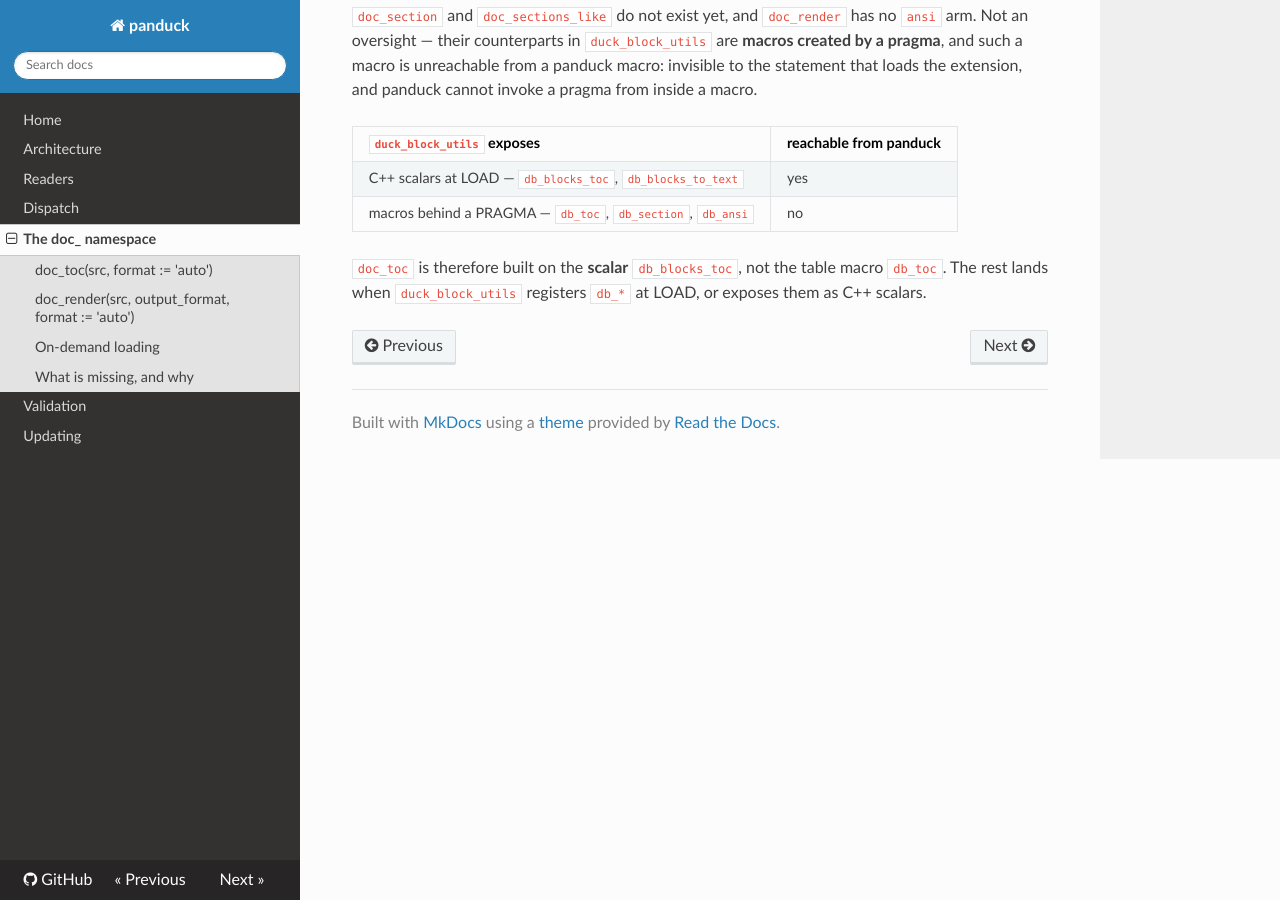
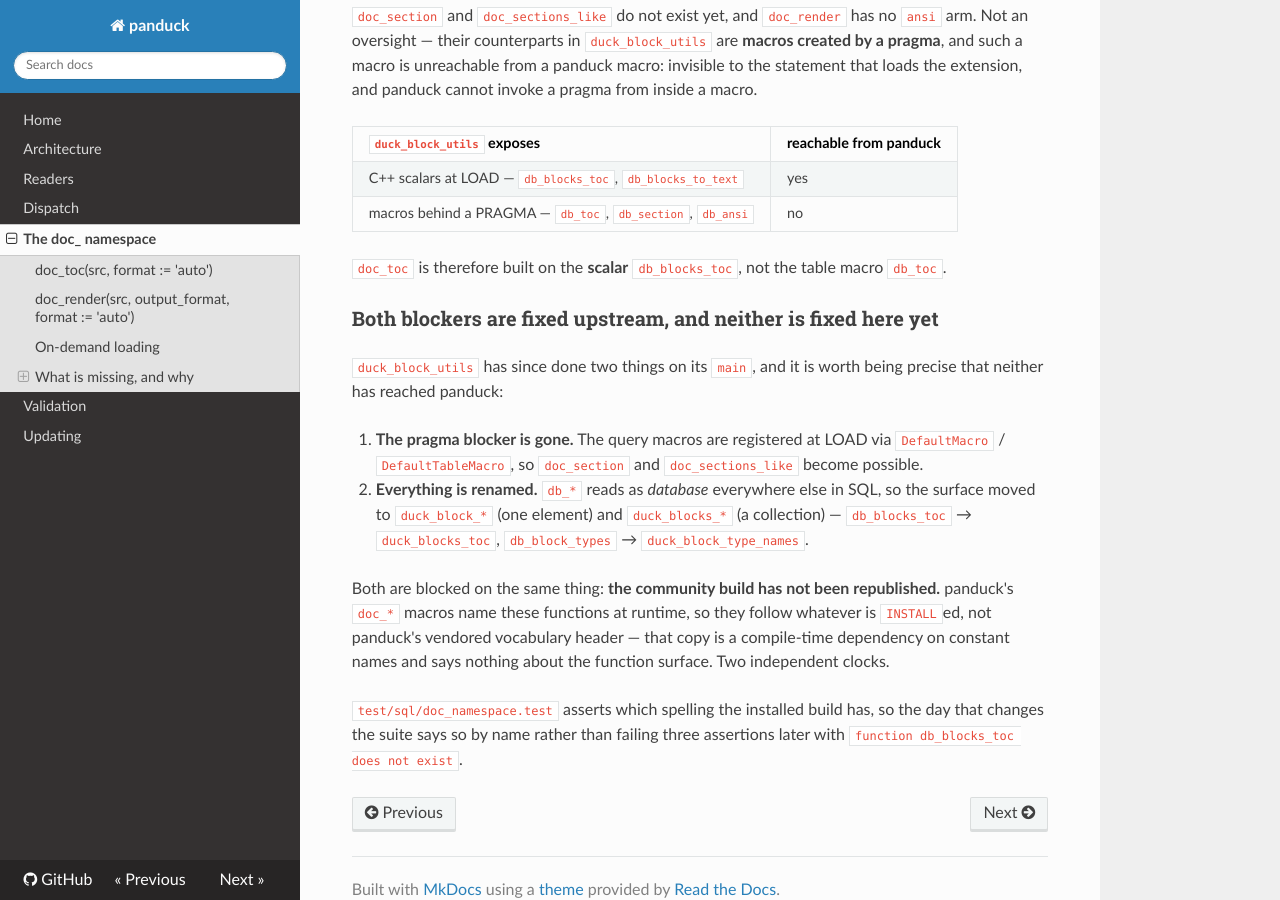
Before and after one commit to teaguesterling/duckdb_panduck, an MkDocs documentation site: the page built from docs/doc_namespace.md, in a window 1280 px wide and 900 px high, scrolled down 1522 px. Built offline with MkDocs 1.6.1, drawn with Linux system fonts in a browser that asks for light colours; nearby versions of some CDN libraries.

Commit message:
Alarm on the db_* -> duck_blocks_* rename before it breaks doc_*
duck_block_utils renamed its whole SQL surface on main -- db_blocks_toc ->
duck_blocks_toc, db_block_types -> duck_block_type_names -- because `db_` reads as
DATABASE everywhere else in SQL. It also moved the query macros out from behind a
pragma, which unblocks doc_section and doc_sections_like.

Neither has reached panduck, and both are blocked on the same thing: the community
build has not been republished. doc_toc and doc_render name these functions at
RUNTIME, so they follow whatever is INSTALLed. The vendored vocabulary header says
nothing about this -- it is a compile-time dependency on constant names. Two
independent clocks, and reading one as evidence about the other is the "fixed
upstream is not fixed installed" mistake.

So the test asserts which spelling the installed build actually has, measured
rather than assumed. The day duck_block_utils publishes, this goes red HERE and
names exactly what moved, instead of doc_toc failing three assertions later with a
bare "function db_blocks_toc does not exist". The assertion carries the fix next
to it: rename the call sites in reader_registry.cpp and flip the expectation.

Co-Authored-By: Claude Opus 5 (1M context) <noreply@anthropic.com>

```diff
--- a/docs/doc_namespace.md
+++ b/docs/doc_namespace.md
@@ -80,5 +80,26 @@ that loads the extension, and panduck cannot invoke a pragma from inside a macro
 | macros behind a PRAGMA — `db_toc`, `db_section`, `db_ansi` | no |
 
 `doc_toc` is therefore built on the **scalar** `db_blocks_toc`, not the table macro
-`db_toc`. The rest lands when `duck_block_utils` registers `db_*` at LOAD, or exposes them
-as C++ scalars.
+`db_toc`.
+
+### Both blockers are fixed upstream, and neither is fixed here yet
+
+`duck_block_utils` has since done two things on its `main`, and it is worth being precise
+that neither has reached panduck:
+
+1. **The pragma blocker is gone.** The query macros are registered at LOAD via
+   `DefaultMacro` / `DefaultTableMacro`, so `doc_section` and `doc_sections_like` become
+   possible.
+2. **Everything is renamed.** `db_*` reads as *database* everywhere else in SQL, so the
+   surface moved to `duck_block_*` (one element) and `duck_blocks_*` (a collection) —
+   `db_blocks_toc` → `duck_blocks_toc`, `db_block_types` → `duck_block_type_names`.
+
+Both are blocked on the same thing: **the community build has not been republished.**
+panduck's `doc_*` macros name these functions at runtime, so they follow whatever is
+`INSTALL`ed, not panduck's vendored vocabulary header — that copy is a compile-time
+dependency on constant names and says nothing about the function surface. Two independent
+clocks.
+
+`test/sql/doc_namespace.test` asserts which spelling the installed build has, so the day
+that changes the suite says so by name rather than failing three assertions later with
+`function db_blocks_toc does not exist`.
```
Also changed, not shown: 1 other file.
